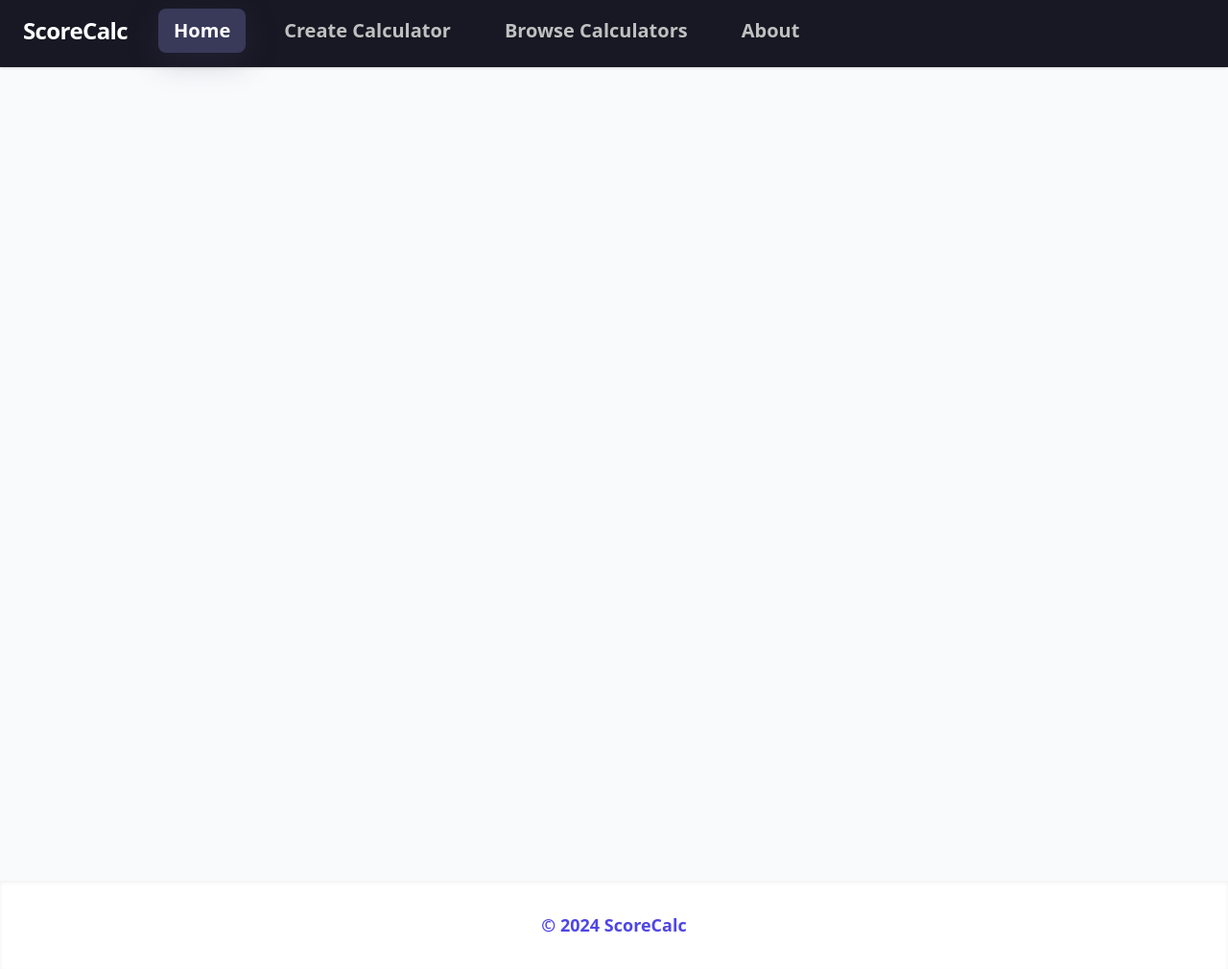
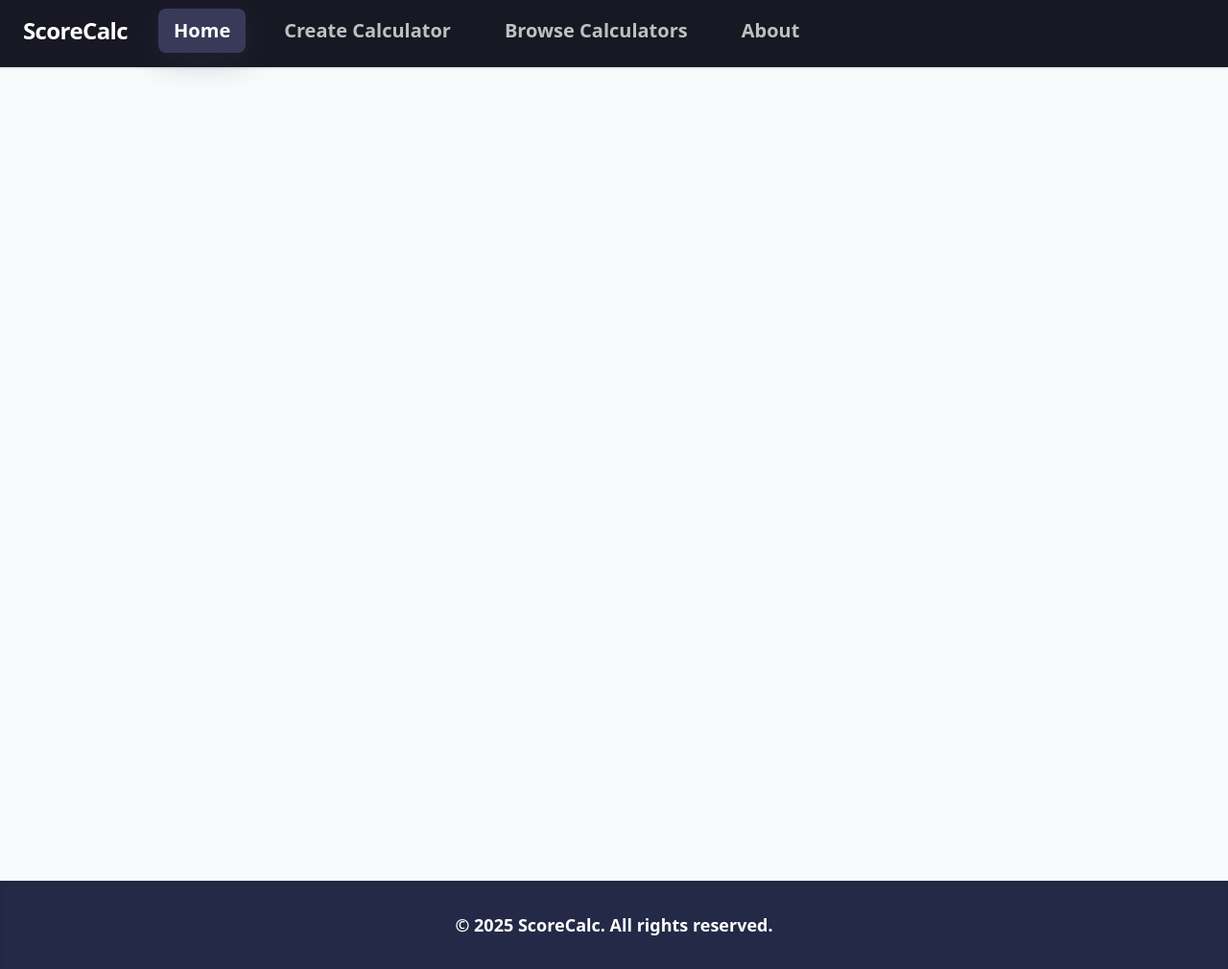
Before and after one commit to ahmedelgharibb/calculator, a plain HTML site: page Desktop/calculator1/index.html in a window 1280 px wide. Shown: the whole page at 96% size. Drawn offline with nearby package versions, Linux system fonts and the light colour scheme.

Commit message:
Update footer to © 2025 ScoreCalc. All rights reserved. with dark background and white text

```diff
--- a/Desktop/calculator1/index.html
+++ b/Desktop/calculator1/index.html
@@ -35,8 +35,8 @@
       <div class="max-w-3xl w-full mx-auto" id="app"></div>
     </main>
   </div>
-  <footer class="bg-white text-indigo-600 text-center py-8 text-lg border-t border-gray-200 shadow-inner mt-12">
-    &copy; 2024 ScoreCalc
+  <footer class="bg-[#181824] text-white text-center py-8 text-lg border-t border-gray-200 shadow-inner mt-12">
+    &copy; 2025 ScoreCalc. All rights reserved.
   </footer>
   <script src="https://cdn.jsdelivr.net/npm/@supabase/supabase-js"></script>
   <script src="script.js"></script>
```
